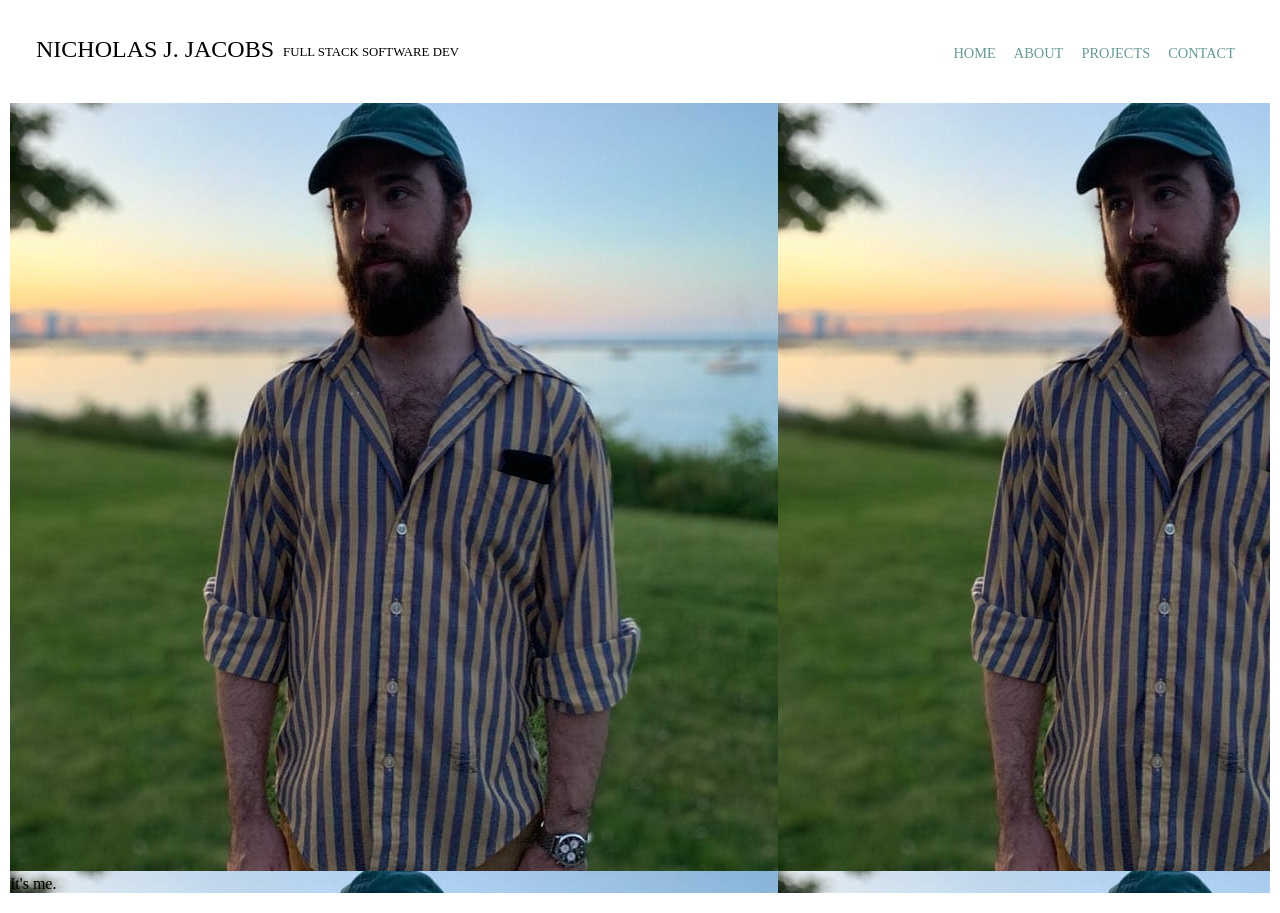
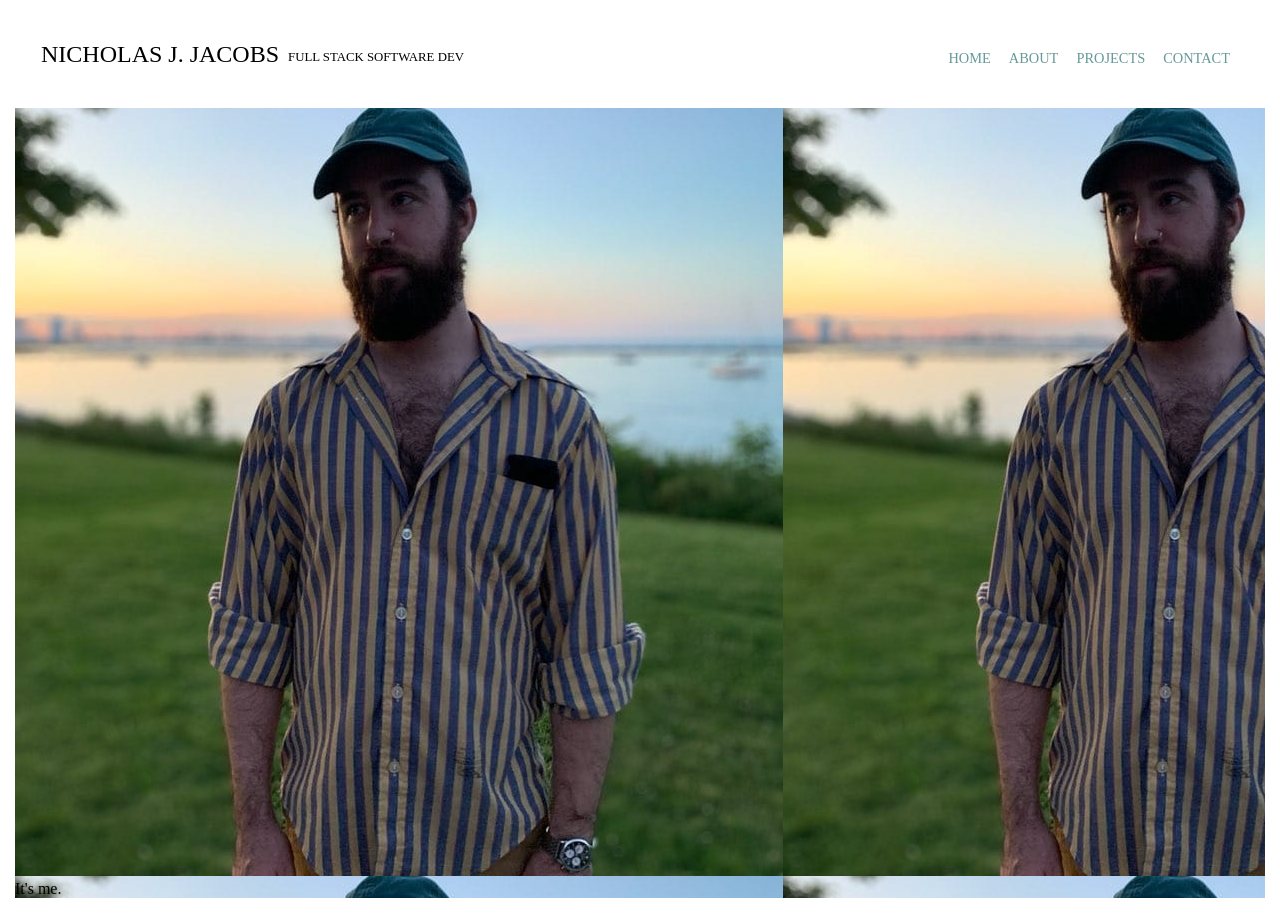
Before and after one commit to NicholasthedevJacobs/Portfolio_Website, a plain HTML site: page index.html in a window 1280 px wide. Drawn offline with Linux system fonts and the light colour scheme.

Commit message:
Added another div to encapsulate entire home page.

```diff
--- a/index.html
+++ b/index.html
@@ -9,6 +9,7 @@
     <body>
         <header>
             <nav>
+                <div class="container">
                     <div class="navcontainer">
                         <div class="left-side">
                             <div class="branding-name">
@@ -30,6 +31,7 @@
                             </div>
                             <div class="nav-links">
                                 <a href="contact.html">Contact</a>
+                            </div>
                         </div>
                     </div>
                 </div>
--- a/styles.css
+++ b/styles.css
@@ -1,6 +1,8 @@
 body{
-    margin: 10px;
+    margin: 15px;
 }
+
+
 
 /*nav styles*/
 .navcontainer{
```
Lines whose indentation alone changed are shown as unchanged.
